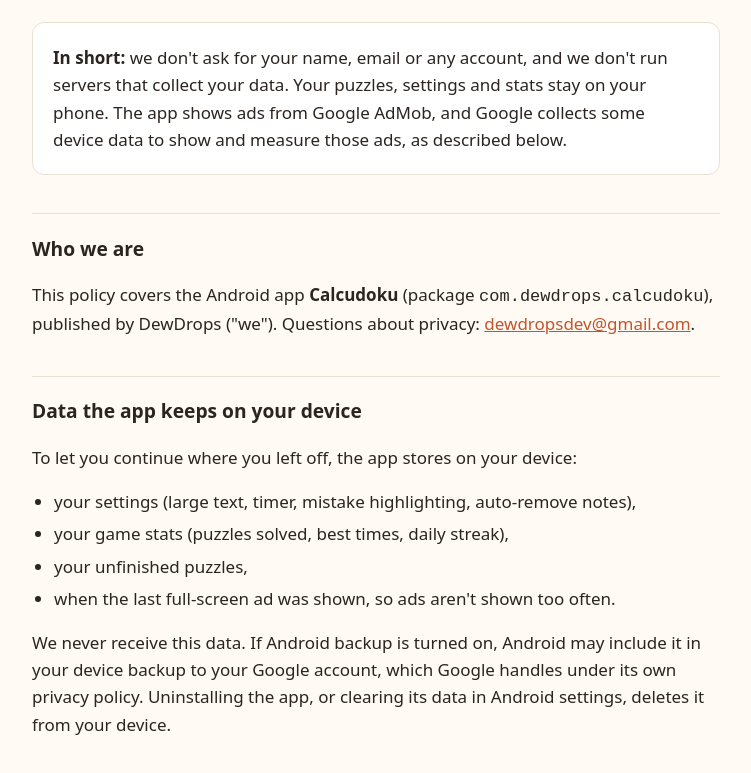
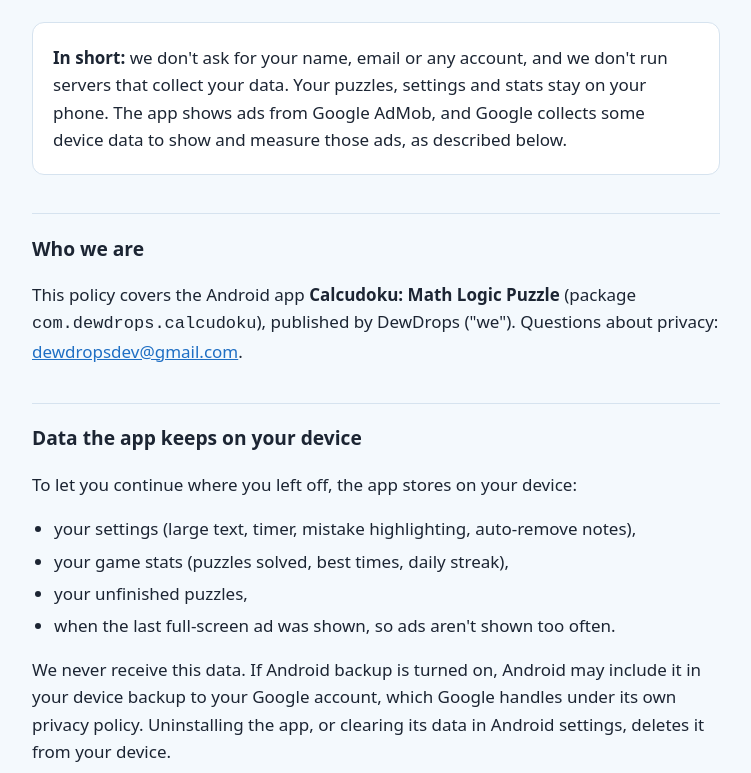
Before and after one commit to mihabgit/mihabgit.github.io, a plain HTML site: page calcudoku/privacy-policy.html in a window 1280 px wide. Shown: the part 103-876 px from the top of the page, without its empty margins (264-1015 px from the left). Drawn offline with Linux system fonts and the light colour scheme.

Commit message:
Match the Calcudoku policy to its source in DewDropsLogicPuzzles
Same text as store-listing/calcudoku/privacy-policy.html: the full app
title, a blue palette that fits the app, and a pointer to the source
file. The policy wording is unchanged.

Co-Authored-By: Claude Opus 5.5 <noreply@anthropic.com>

```diff
--- a/calcudoku/privacy-policy.html
+++ b/calcudoku/privacy-policy.html
@@ -4,39 +4,38 @@
 <meta charset="utf-8">
 <meta name="viewport" content="width=device-width, initial-scale=1">
 <title>Calcudoku Privacy Policy</title>
-<meta name="description" content="Privacy policy for the Calcudoku app by DewDrops.">
+<meta name="description" content="Privacy policy for Calcudoku: Math Logic Puzzle by DewDrops.">
 <!--
-  Copied from futoshiki/privacy-policy.html: both apps use the same storage, ads and consent code
-  (core-ui in github.com/mihabgit/DewDropsLogicPuzzles), so they collect the same data.
+  Source: store-listing/calcudoku/privacy-policy.html in github.com/mihabgit/DewDropsLogicPuzzles.
   Live copy: https://mihabgit.github.io/calcudoku/privacy-policy.html (repo mihabgit/mihabgit.github.io).
-  Keep it in step with the app's Data safety form in Play Console.
+  Edit the source, copy it to the live repo, and keep it in step with the Data safety form in Play Console.
 -->
 <style>
   :root {
-    --bg: #fffaf3;
+    --bg: #f4f9fd;
     --card: #ffffff;
-    --text: #2b2420;
-    --muted: #6b5f57;
-    --accent: #c4542b;
-    --rule: #eadfd3;
+    --text: #1c2533;
+    --muted: #5a6577;
+    --accent: #1f6fc4;
+    --rule: #d6e3ef;
   }
   @media (prefers-color-scheme: dark) {
     :root:not([data-theme="light"]) {
-      --bg: #1c1816;
-      --card: #26211e;
-      --text: #f2ebe4;
-      --muted: #b5a99f;
-      --accent: #f08a5d;
-      --rule: #3a322d;
+      --bg: #0e1530;
+      --card: #172246;
+      --text: #e8eef8;
+      --muted: #a3b0c6;
+      --accent: #5cc2f2;
+      --rule: #2a3760;
     }
   }
   :root[data-theme="dark"] {
-    --bg: #1c1816;
-    --card: #26211e;
-    --text: #f2ebe4;
-    --muted: #b5a99f;
-    --accent: #f08a5d;
-    --rule: #3a322d;
+    --bg: #0e1530;
+    --card: #172246;
+    --text: #e8eef8;
+    --muted: #a3b0c6;
+    --accent: #5cc2f2;
+    --rule: #2a3760;
   }
   * { box-sizing: border-box; }
   body {
@@ -67,7 +66,7 @@
 <body>
 <main>
   <h1>Calcudoku Privacy Policy</h1>
-  <p class="meta">Calcudoku, by DewDrops · Last updated November 24, 2026</p>
+  <p class="meta">Calcudoku: Math Logic Puzzle, by DewDrops · Last updated November 24, 2026</p>
 
   <div class="summary">
     <p><strong>In short:</strong> we don't ask for your name, email or any account, and we don't run servers
@@ -76,7 +75,7 @@
   </div>
 
   <h2>Who we are</h2>
-  <p>This policy covers the Android app <strong>Calcudoku</strong> (package
+  <p>This policy covers the Android app <strong>Calcudoku: Math Logic Puzzle</strong> (package
   <code>com.dewdrops.calcudoku</code>), published by DewDrops ("we"). Questions about privacy:
   <a href="mailto:dewdropsdev@gmail.com">dewdropsdev@gmail.com</a>.</p>
 
```
